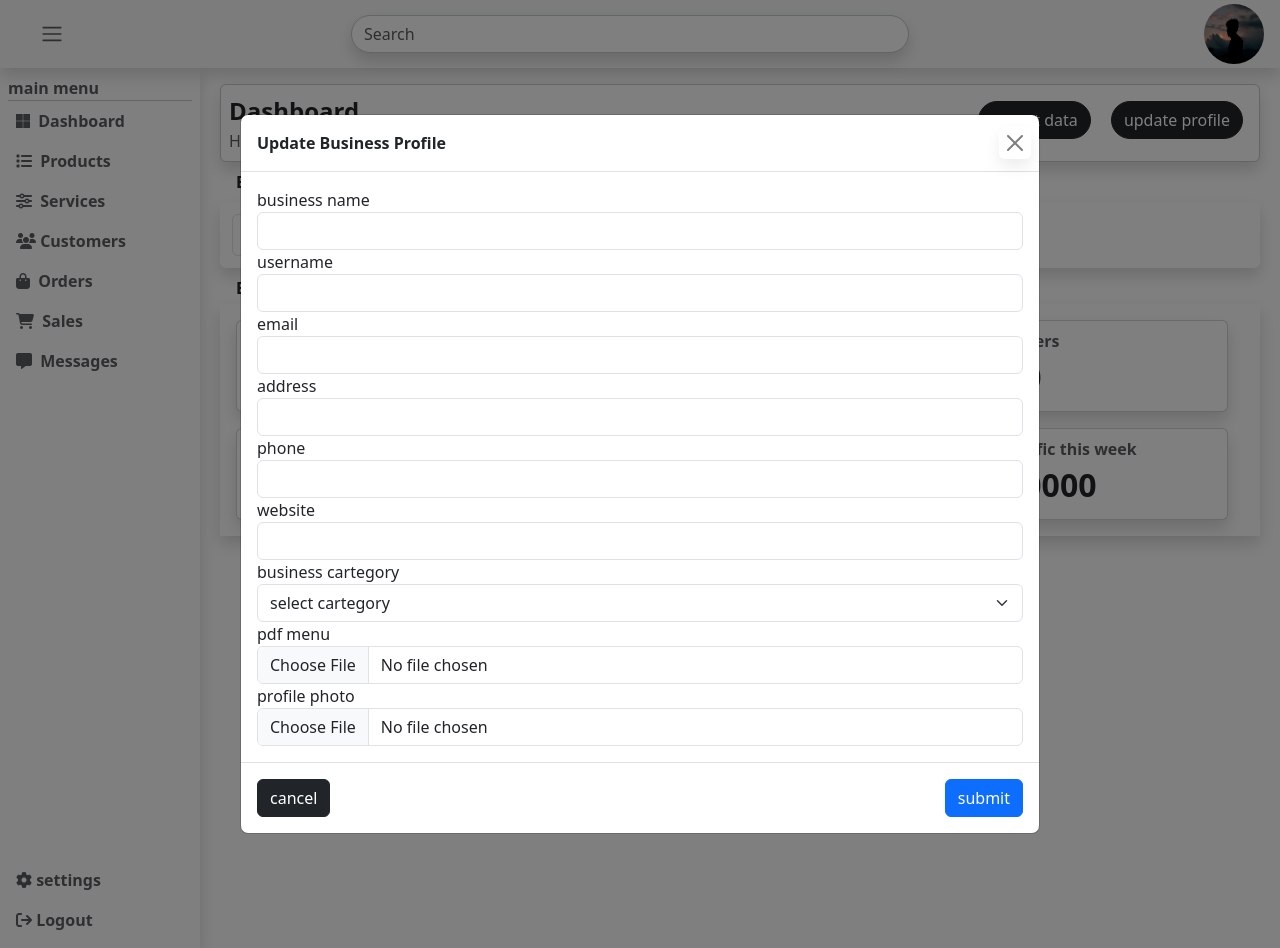
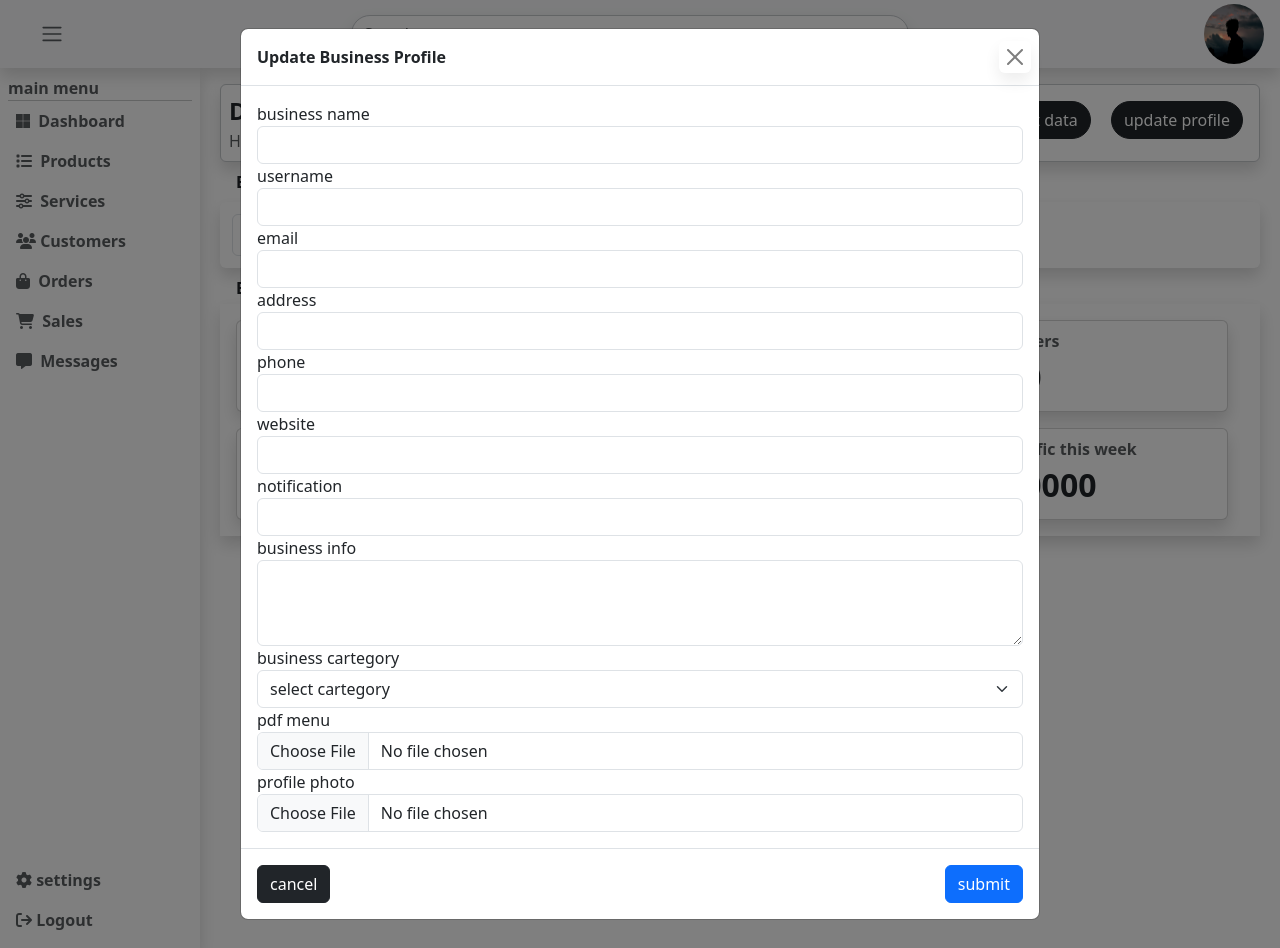
Before and after one commit to muchirajunior/BiasharaDash, a Flask app: template templates/dashboard/business_dash.html in a window 1280 px wide, after a click on "update profile". Run offline with Flask 3, Linux system fonts and the light colour scheme; the template is opened without the code that fills it, so the values that code supplies are empty.

Commit message:
update business

```diff
--- a/controllers/business.py
+++ b/controllers/business.py
@@ -45,6 +45,8 @@ def profile():
         business.address=request.form.get('address')
         business.website=request.form.get('website')
         business.phone=request.form.get('phone')
+        business.about=request.form.get('about')
+        business.notification=request.form.get('notification')
         if not(request.form.get('cartegory') == None or request.form.get('cartegory') ==''):
             business.cartegory=request.form.get('cartegory')
         if (request.files['pdf_menu'] != None):
--- a/models/business.py
+++ b/models/business.py
@@ -12,6 +12,8 @@ class Business(db.Model):
     cartegory=db.Column(db.String(100))
     phone=db.Column(db.String(20),unique=True)
     photo=db.Column(db.String(200))
+    about=db.Column(db.String(400))
+    notification=db.Column(db.String(100))
     pdf_menu=db.Column(db.String(200))
     website=db.Column(db.String(300))
     subscription=db.Column(db.Float,default=100)
--- a/schemas.py
+++ b/schemas.py
@@ -10,7 +10,7 @@ itemsSchema=ItemSchema(many=True)
 class BusinessSchema(ma.Schema):
     items=ma.Nested(ItemSchema, many=True)
     class Meta:
-        fields=('id','name','username','address','cartegory','phone','photo','pdf_menu','site','active','subscription_type','items_cartegories','items')
+        fields=('id','name','username','address','cartegory','phone','photo','pdf_menu','site','notification','about','active','subscription_type','items_cartegories','items')
 
 businessSchema=BusinessSchema()
 businessesSchema=BusinessSchema(many=True)
--- a/templates/business/update_business.html
+++ b/templates/business/update_business.html
@@ -1,5 +1,5 @@
 <div class="modal fade" id="updateBusinessModal" data-bs-backdrop="static">
-    <div class="modal-dialog modal-dialog-centered modal-lg">
+    <div class="modal-dialog  modal-lg modal-dialog-centered">
         <div class="modal-content">
             <div class="modal-header fw-bold">
                 Update Business Profile
@@ -24,6 +24,13 @@
 
                     <label for="">website</label>
                     <input type="text" class="form-control" name="website" value="{{businessData().website}}" minlength="4"  maxlength="100">
+
+                    <label for="">notification</label>
+                    <input type="text" class="form-control" name="notification" value="{{businessData().notification}}" minlength="4" maxlength="200">
+
+                    <label for="">business info</label>
+                    <textarea type="text" class="form-control" name="about"  maxlength="400" rows="3" >{{businessData().about}}</textarea>
+
 
                     <label for="">business cartegory</label>
                     <select name="cartegory" id="" class="form-select">
--- a/templates/dashboard/items.html
+++ b/templates/dashboard/items.html
@@ -27,7 +27,7 @@
               <input type="number" name="stock" class="form-control" required value="0" min="0" max="1000000">
             </div>
             <label for="">description</label>
-            <textarea type="text" name="description" class="form-control"></textarea>
+            <textarea type="text" name="description" class="form-control" maxlength="400"></textarea>
             <label for="">cartegory</label>
             <select name="cartegory" id="" class="form-select">
               <option value="" selected disabled>select cartegory</option>
@@ -91,7 +91,7 @@
                   <input type="number" name="stock" class="form-control" value="{{item.stock}}" min="0" max="1000000">
                 {% endif %}
                 <label for="">description</label>
-                <textarea type="text" name="description" class="form-control">{{item.description}}</textarea>
+                <textarea type="text" name="description" class="form-control" maxlength="400">{{item.description}}</textarea>
                 <label for="" class="text-muted mt-2">is active</label>
                 <input type="checkbox" class="m-3" name="active" {% if item.active %} checked="{{item.value}}" {% endif
                   %} id="">
```
